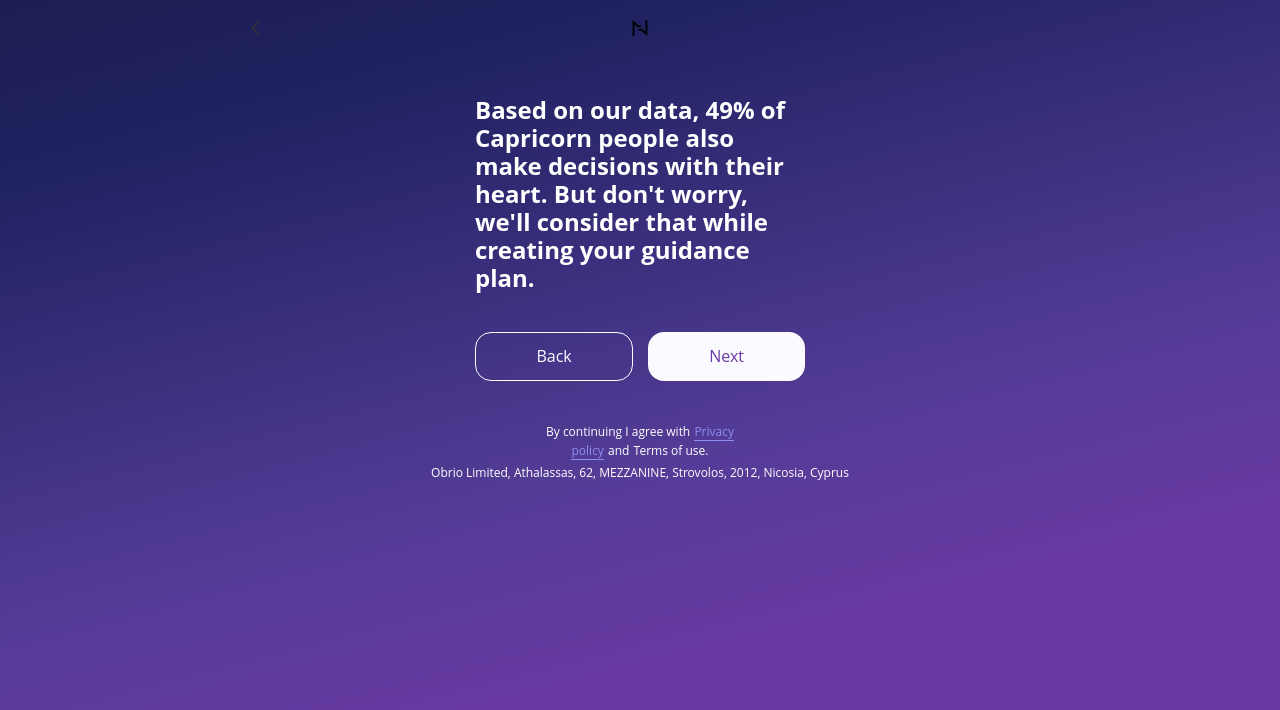
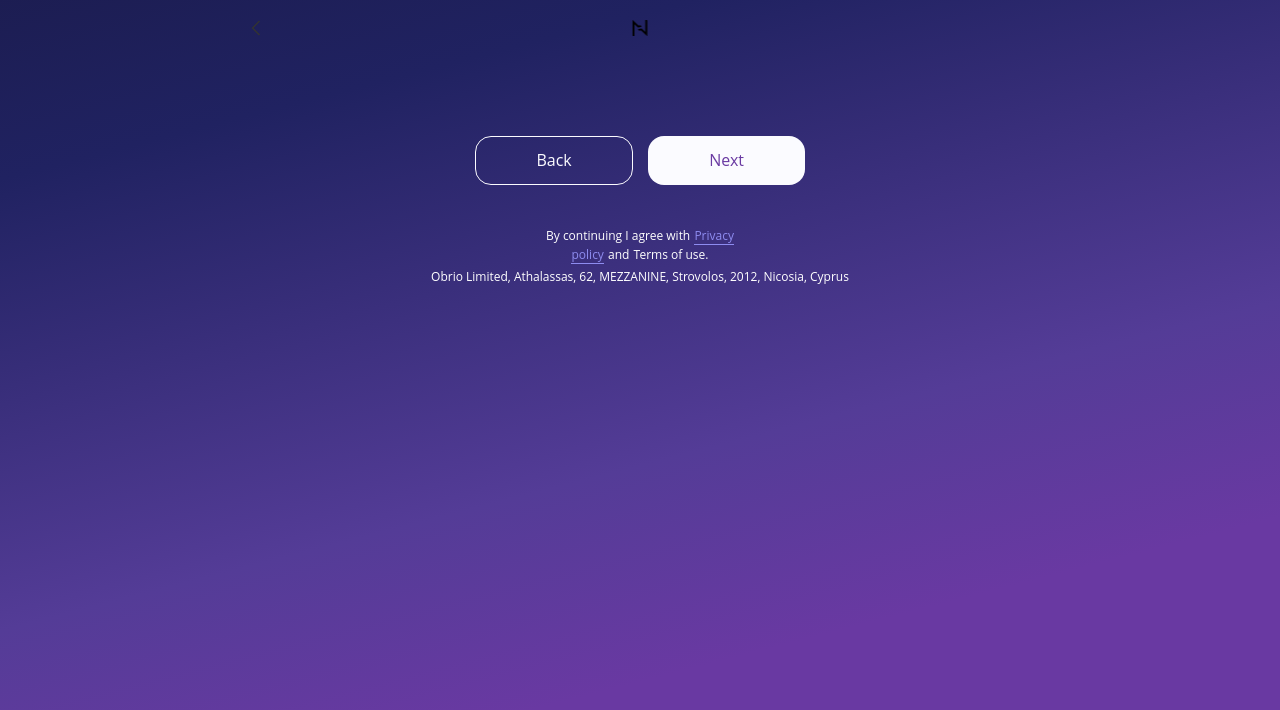
Before and after one commit to oksana-karachun/test-task, a React (Create React App) app: page /relationship-info in a window 1280 px wide. Shown: the top 710 px of the page. Built offline with nearby package versions, Linux system fonts and the light colour scheme.

Commit message:
[TASK-8] add display logic

```diff
--- a/package.json
+++ b/package.json
@@ -22,6 +22,7 @@
     "react-scripts": "5.0.1",
     "redux": "4.2.1",
     "redux-thunk": "2.4.2",
+    "reselect": "^4.1.7",
     "sass-loader": "^13.2.2",
     "typescript": "4.9.5",
     "web-vitals": "2.1.4"
--- a/src/pages/preload/relationship-info/index.selector.ts
+++ b/src/pages/preload/relationship-info/index.selector.ts
@@ -1,12 +1,23 @@
 import { createSelector } from '@reduxjs/toolkit';
+import { createStructuredSelector } from 'reselect';
 
 import { RootState } from 'app/store';
 import { getZodiacSign } from 'shared/helpers';
 
-export const getZodiacSelector = createSelector(
+const zodiacSelector = createSelector(
   (state: RootState) => state.dataReducer.birth.day,
   (state: RootState) => state.dataReducer.birth.month,
   (day, month) => {
     return getZodiacSign(month, day);
   },
 );
+
+const userDecisionSelector = createSelector(
+  (state: RootState) => state.dataReducer.decisions,
+  (decision) => decision,
+);
+
+export const relationshipInfoSelector = createStructuredSelector({
+  zodiac: zodiacSelector,
+  userDecision: userDecisionSelector,
+});
--- a/src/pages/preload/relationship-info/index.tsx
+++ b/src/pages/preload/relationship-info/index.tsx
@@ -2,16 +2,20 @@ import React from 'react';
 import { useSelector } from 'react-redux';
 import { useNavigate } from 'react-router-dom';
 
+import { DECISION_TYPE } from 'shared/config';
 import { Button, Typography } from 'shared/ui';
 
 import styles from './inde.module.scss';
-import { getZodiacSelector } from './index.selector';
+import { relationshipInfoSelector } from './index.selector';
 
 const RelationshipInfo = () => {
-  const getZodiac = useSelector(getZodiacSelector);
+  const { zodiac, userDecision } = useSelector(relationshipInfoSelector);
   const navigate = useNavigate();
   const goBack = useNavigate();
 
+  const isHeart = userDecision === DECISION_TYPE.HEART;
+  const isHead = userDecision === DECISION_TYPE.HEAD;
+  const isBoth = userDecision === DECISION_TYPE.BOTH;
   const onClickGoNextHandler = () => {
     navigate('/email');
   };
@@ -24,9 +28,21 @@ const RelationshipInfo = () => {
     <div className={styles.wrapper}>
       <div className={styles.pictures}></div>
       <div className={styles.text}>
-        <Typography
-          title={`Based on our data, 49% of ${getZodiac} people also make decisions with their heart. But don't worry, we'll consider that while creating your guidance plan.`}
-        />
+        {isHeart && (
+          <Typography
+            title={`Based on our data, 49% of ${zodiac} people also make decisions with their heart. But don't worry, we'll consider that while creating your guidance plan.`}
+          />
+        )}
+        {isHead && (
+          <Typography
+            title={`Based on our data, 39% of ${zodiac} people also make decisions with their head. But don't worry, we'll consider that while creating your guidance plan.`}
+          />
+        )}
+        {isBoth && (
+          <Typography
+            title={`Wonderful! Based on our data, only the top 17% of ${zodiac} people make decisions with their heart and head. Using both in equal measure is the key to feeling harmonious in your relationships.`}
+          />
+        )}
       </div>
       <div className={styles.buttons}>
         <Button
```
Also changed, not shown: 1 other file (tests, documents, lock files or other folders).
